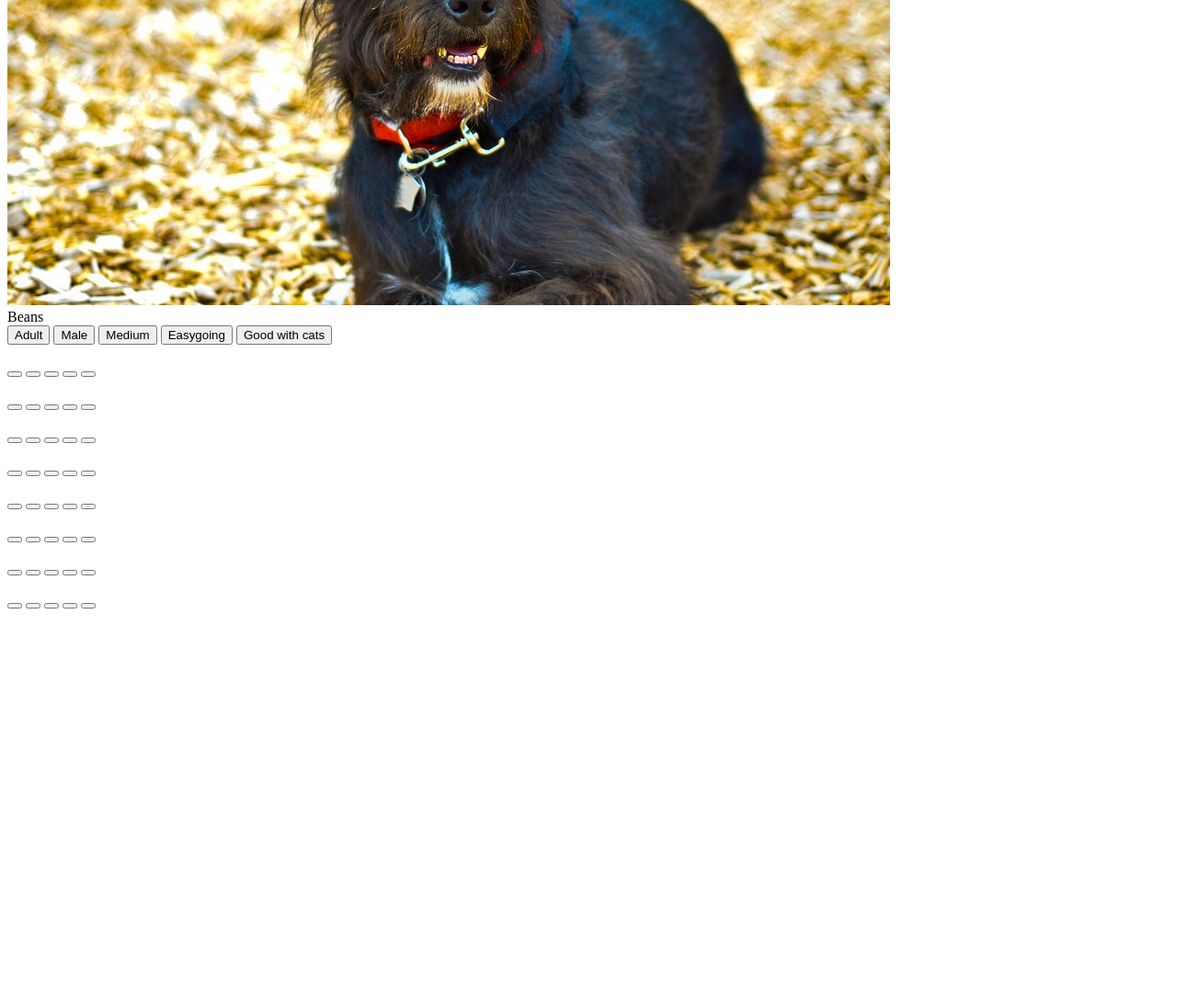
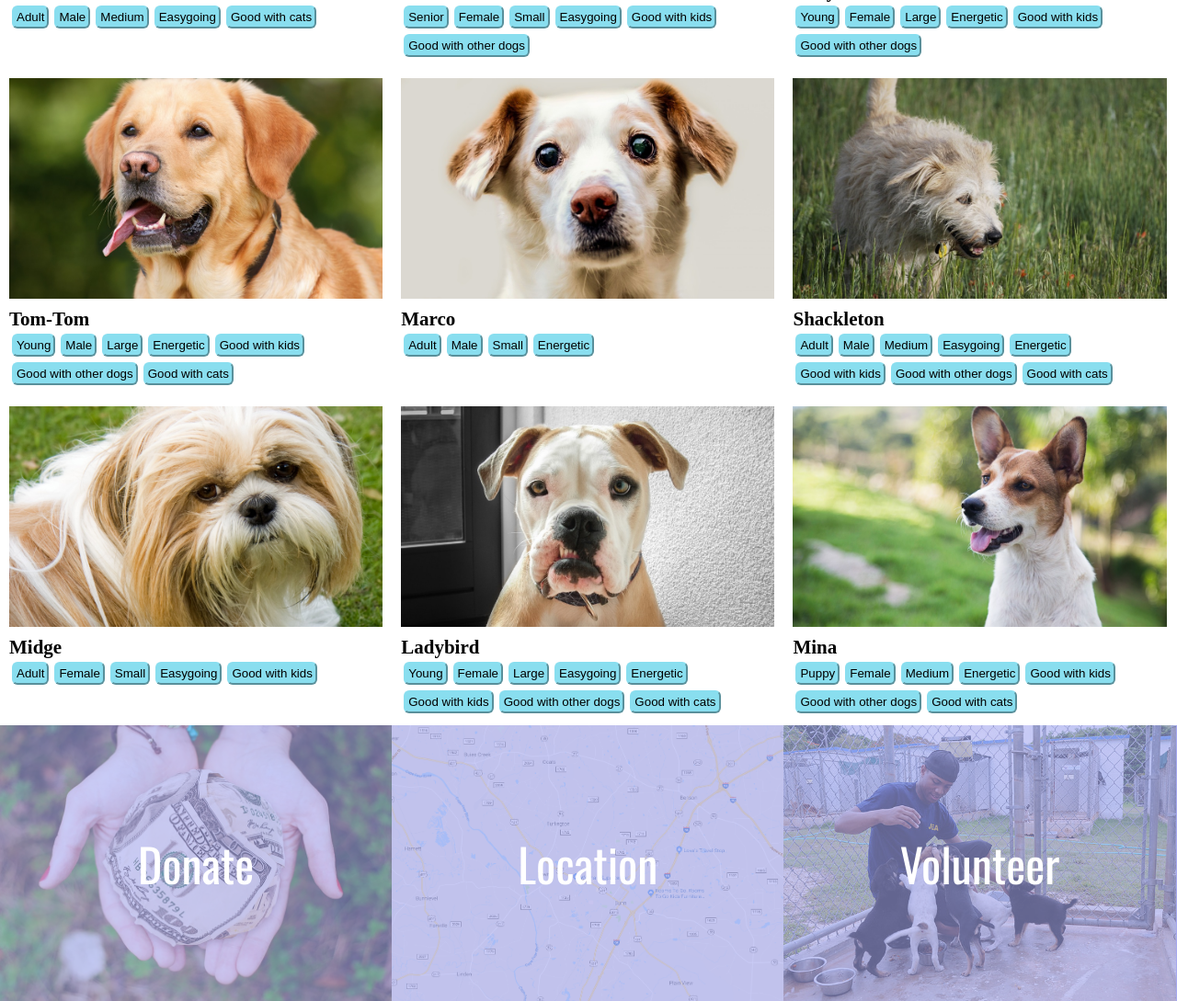
Before and after one commit to Calixd7/CSS--Dog-Adoption, a plain HTML site: page index.html in a window 1280 px wide. Shown: the part 466-1555 px from the top of the page at 92% size. Before the commit the page ends 1137 px from the top, so only its background shows below. Drawn offline with nearby package versions, Linux system fonts and the light colour scheme.

Commit message:
finished css

```diff
--- a/index.html
+++ b/index.html
@@ -13,7 +13,7 @@
 </header>
 <h2>Adopt a Dog</h2>
 
-<P>If you are interested in adopting one of our animals, please fill out our <a href="#">online adoption form.</a></P>
+<p class="opening">If you are interested in adopting one of our animals, please fill out our <a href="#">online adoption form.</a></p>
 <Section>
   <div class="container">
         <div class="dogimage"><img src="starter_files/images/beans.jpg"></div>
@@ -27,95 +27,121 @@
         </div>
     </div>
   <div class="container">
-            <div class="dogimage"><img src=""></div>
-            <div class="dogname"></div>
+            <div class="dogimage"><img src="starter_files/images/boston-terrier.jpg"></div>
+            <div class="dogname">Zelda</div>
             <div class="dogtraits">
-                <button></button>
-                <button></button>
-                <button></button>
-                <button></button>
-                <button></button>
+                <button>Senior</button>
+                <button>Female</button>
+                <button>Small</button>
+                <button>Easygoing</button>
+                <button>Good with kids</button>
+                <button>Good with other dogs</button>
             </div>
     </div>
     <div class="container">
-        <div class="dogimage"><img src=""></div>
-        <div class="dogname"></div>
+        <div class="dogimage"><img src="starter_files/images/boxer.jpg"></div>
+        <div class="dogname">Baby</div>
         <div class="dogtraits">
-            <button></button>
-            <button></button>
-            <button></button>
-            <button></button>
-            <button></button>
+            <button>Young</button>
+            <button>Female</button>
+            <button>Large</button>
+            <button>Energetic</button>
+            <button>Good with kids</button>
+            <button>Good with other dogs</button>
         </div>
 </div>
 <div class="container">
-    <div class="dogimage"><img src=""></div>
-    <div class="dogname"></div>
+    <div class="dogimage"><img src="starter_files/images/golden-lab.jpg"></div>
+    <div class="dogname">Tom-Tom</div>
     <div class="dogtraits">
-        <button></button>
-        <button></button>
-        <button></button>
-        <button></button>
-        <button></button>
+        <button>Young</button>
+        <button>Male</button>
+        <button>Large</button>
+        <button>Energetic</button>
+        <button>Good with kids</button>
+        <button>Good with other dogs</button>
+        <button>Good with cats</button>
     </div>
 </div>
 <div class="container">
-    <div class="dogimage"><img src=""></div>
-    <div class="dogname"></div>
+    <div class="dogimage"><img src="starter_files/images/little-dog.jpg"></div>
+    <div class="dogname">Marco</div>
     <div class="dogtraits">
-        <button></button>
-        <button></button>
-        <button></button>
-        <button></button>
-        <button></button>
+        <button>Adult</button>
+        <button>Male</button>
+        <button>Small</button>
+        <button>Energetic</button>
     </div>
 </div>
 <div class="container">
-    <div class="dogimage"><img src=""></div>
-    <div class="dogname"></div>
+    <div class="dogimage"><img src="starter_files/images/old-shaggy.jpg"></div>
+    <div class="dogname">Shackleton</div>
     <div class="dogtraits">
-        <button></button>
-        <button></button>
-        <button></button>
-        <button></button>
-        <button></button>
+        <button>Adult</button>
+        <button>Male</button>
+        <button>Medium</button>
+        <button>Easygoing</button>
+        <button>Energetic</button>
+        <button>Good with kids</button>
+        <button>Good with other dogs</button>
+        <button>Good with cats</button>
     </div>
 </div>
 <div class="container">
-    <div class="dogimage"><img src=""></div>
-    <div class="dogname"></div>
+    <div class="dogimage"><img src="starter_files/images/shih-tzu.jpg"></div>
+    <div class="dogname">Midge</div>
     <div class="dogtraits">
-        <button></button>
-        <button></button>
-        <button></button>
-        <button></button>
-        <button></button>
+        <button>Adult</button>
+        <button>Female</button>
+        <button>Small</button>
+        <button>Easygoing</button>
+        <button>Good with kids</button>
     </div>
 </div>
 <div class="container">
-    <div class="dogimage"><img src=""></div>
-    <div class="dogname"></div>
+    <div class="dogimage"><img src="starter_files/images/young-bulldog.jpg"></div>
+    <div class="dogname">Ladybird</div>
     <div class="dogtraits">
-        <button></button>
-        <button></button>
-        <button></button>
-        <button></button>
-        <button></button>
+        <button>Young</button>
+        <button>Female</button>
+        <button>Large</button>
+        <button>Easygoing</button>
+        <button>Energetic</button>
+        <button>Good with kids</button>
+        <button>Good with other dogs</button>
+        <button>Good with cats</button>
     </div>
 </div>
 <div class="container">
-    <div class="dogimage"><img src=""></div>
-    <div class="dogname"></div>
+    <div class="dogimage"><img src="starter_files/images/young-peppy.jpg"></div>
+    <div class="dogname">Mina</div>
     <div class="dogtraits">
-        <button></button>
-        <button></button>
-        <button></button>
-        <button></button>
-        <button></button>
+        <button>Puppy</button>
+        <button>Female</button>
+        <button>Medium</button>
+        <button>Energetic</button>
+        <button>Good with kids</button>
+        <button>Good with other dogs</button>
+        <button>Good with cats</button>
     </div>
 </div>
 </Section>
 <footer>
+    <div class="footer" >
+        <div class="bottomcontainer">
+            <div class="containertext">Donate</div>
+            <img class="containerimage" src="starter_files/images/donate.jpg" alt="Donate" >
+        </div>
+        <div class="bottomcontainer">
+            <div class="containertext">Location</div>
+            <img class="containerimage" src="starter_files/images/location.png" alt="Location" >
+        </div>
+        <div class="bottomcontainer">
+            <div class="containertext">Volunteer</div>
+            <img class="containerimage" src="starter_files/images/volunteer.jpg" alt="Volunteer" >
+        </div>
+</div>
+
 
 </footer>
 </body>
--- a/style.css
+++ b/style.css
@@ -0,0 +1,94 @@
+* {
+    margin: 0px;
+    box-sizing: border-box;
+    padding: 0;
+}
+
+header {
+    font-family: "Open-sans", Oswald;
+    background-color: #004175;
+    border-color: #89DEEF;
+    color: #FFFFFF;
+    border: 10px;
+    padding-left: 20px;
+    padding-bottom: 10px;
+    font-size: 30px;
+}
+h2 {
+    padding: 20px;
+}
+.opening{
+    padding-left: 20px;
+}
+section {
+    display: flex;
+    flex-wrap: wrap;
+}
+img {
+    width: 100%;
+    height: 100%;
+    object-fit: cover;
+}
+.container {
+    display: flex;
+    flex-direction: column;
+    width: 33.3%;
+    padding: 10px;
+}
+.dogimage {
+    display: flex;
+    align-items: center;
+    justify-content: center;
+    height: 250px;
+    width: 100%;
+    overflow: hidden;
+    padding-bottom: 10px;
+}
+.dogname {
+    font-weight: bolder;
+    font-size: 21px;
+}
+.dogtraits {
+    display: flex;
+    flex-direction: row;
+    width: 100%;
+    align-items: center;
+    flex-wrap: wrap;
+}
+button {
+    padding: 3px;
+    margin: 3px;
+    background-color: #89DEEF;
+    border-color: #89DEEF;
+    border-radius: 6px;
+
+}
+
+.footer {
+    text-align: center;
+    display: flex;
+    flex-direction: row;
+    width: 100%;
+    height: 300px;
+    overflow: hidden;
+    background-color: #a6a9f0;
+}
+.bottomcontainer {
+    position: relative;
+    width: 33.3%;
+}
+.containerimage {
+    opacity: .4;
+    height: 100%;
+    object-fit: cover;
+}
+.containertext {
+    position: absolute;
+    font-family: "Open-sans", Oswald;
+    font-size: 50px;
+    top: 50%;
+    left: 50%;
+    transform: translate(-50%, -50%);
+    color: #FFFFFF;
+    z-index: 999;
+}
```
